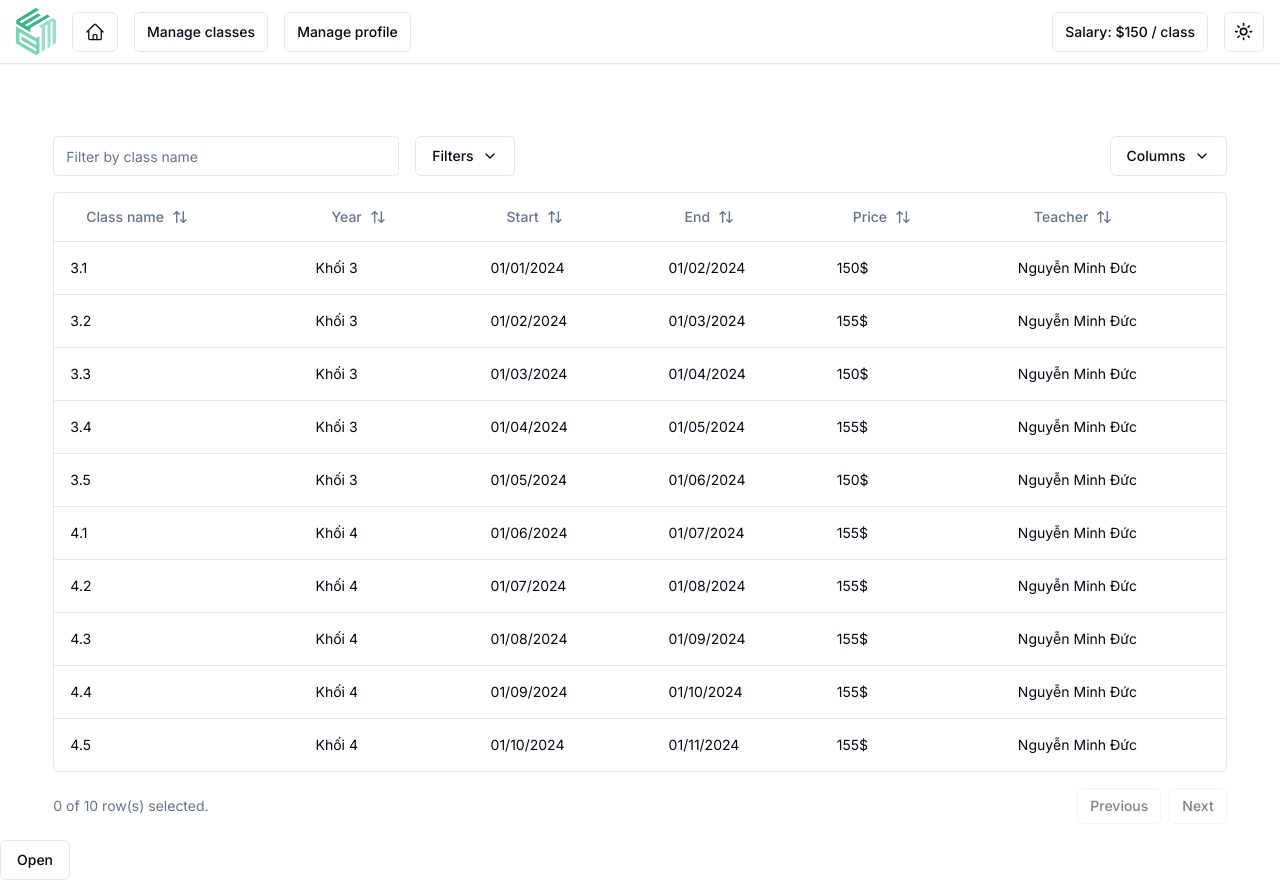
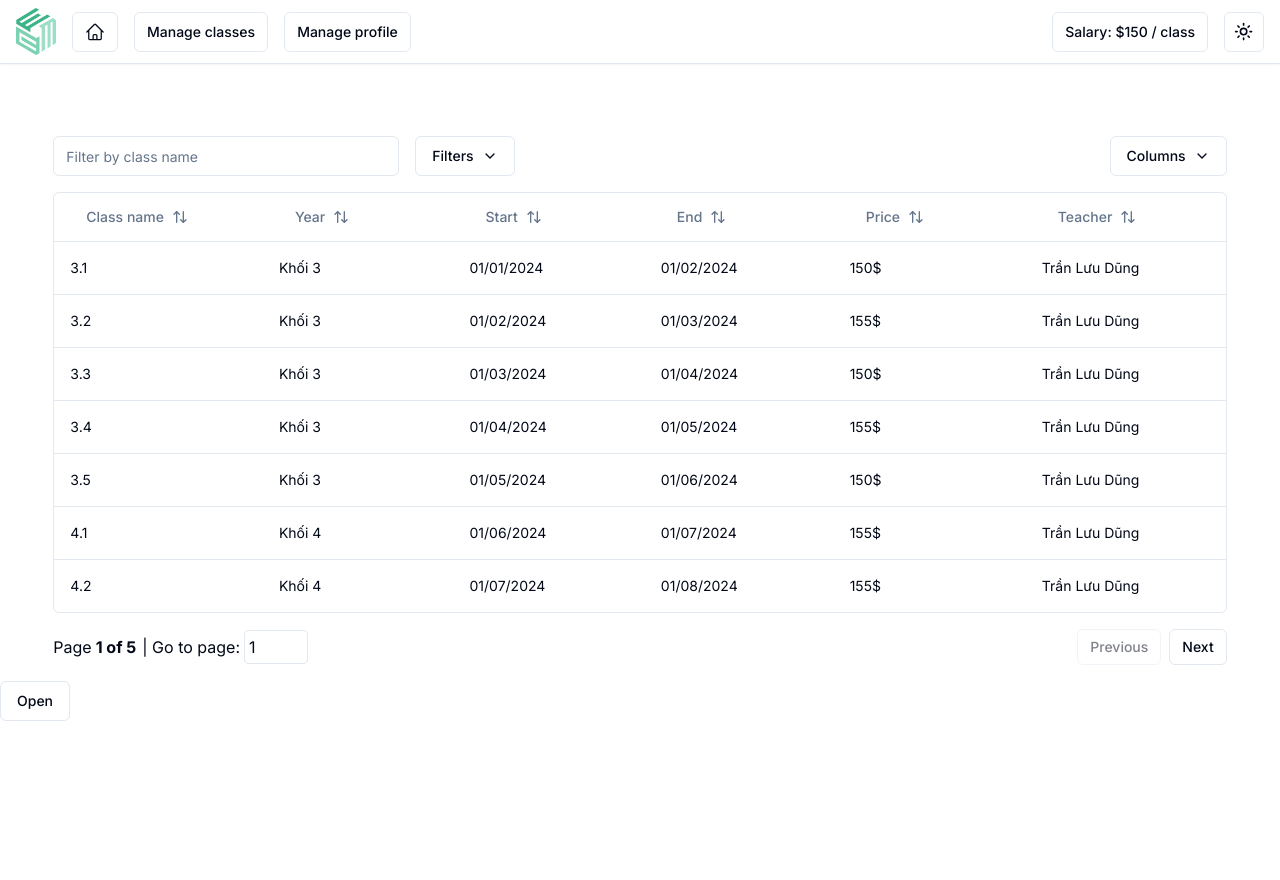
Before and after one commit to dungtl2003/english-central-management, a Next.js app: page /teachers in a window 1280 px wide. After the commit the page ends 800 px from the top, so only its background shows below. Built offline with nearby package versions, Linux system fonts and the light colour scheme.

Commit message:
chore: add pagination

```diff
--- a/app/(main)/teachers/_components/dummyData.ts
+++ b/app/(main)/teachers/_components/dummyData.ts
@@ -1,6 +1,166 @@
 import {ClassInfo} from "./classInfoModel";
 
 export const dummyData: ClassInfo[] = [
+    {
+        className: "3.1", // grade.index
+        teacher: "Trần Lưu Dũng", // teacher
+        year: "Khối 3", // "Khối " + year
+        start: "01/01/2024",
+        end: "01/02/2024",
+        price: "150$",
+    },
+    {
+        className: "3.2", // grade.index
+        teacher: "Trần Lưu Dũng", // teacher
+        year: "Khối 3", // "Khối " + year
+        start: "01/02/2024",
+        end: "01/03/2024",
+        price: "155$",
+    },
+    {
+        className: "3.3", // grade.index
+        teacher: "Trần Lưu Dũng", // teacher
+        year: "Khối 3", // "Khối " + year
+        start: "01/03/2024",
+        end: "01/04/2024",
+        price: "150$",
+    },
+    {
+        className: "3.4", // grade.index
+        teacher: "Trần Lưu Dũng", // teacher
+        year: "Khối 3", // "Khối " + year
+        start: "01/04/2024",
+        end: "01/05/2024",
+        price: "155$",
+    },
+    {
+        className: "3.5", // grade.index
+        teacher: "Trần Lưu Dũng", // teacher
+        year: "Khối 3", // "Khối " + year
+        start: "01/05/2024",
+        end: "01/06/2024",
+        price: "150$",
+    },
+    {
+        className: "4.1", // grade.index
+        teacher: "Trần Lưu Dũng", // teacher
+        year: "Khối 4", // "Khối " + year
+        start: "01/06/2024",
+        end: "01/07/2024",
+        price: "155$",
+    },
+    {
+        className: "4.2", // grade.index
+        teacher: "Trần Lưu Dũng", // teacher
+        year: "Khối 4", // "Khối " + year
+        start: "01/07/2024",
+        end: "01/08/2024",
+        price: "155$",
+    },
+    {
+        className: "4.3", // grade.index
+        teacher: "Trần Lưu Dũng", // teacher
+        year: "Khối 4", // "Khối " + year
+        start: "01/08/2024",
+        end: "01/09/2024",
+        price: "155$",
+    },
+    {
+        className: "4.4", // grade.index
+        teacher: "Trần Lưu Dũng", // teacher
+        year: "Khối 4", // "Khối " + year
+        start: "01/09/2024",
+        end: "01/10/2024",
+        price: "155$",
+    },
+    {
+        className: "4.5", // grade.index
+        teacher: "Trần Lưu Dũng", // teacher
+        year: "Khối 4", // "Khối " + year
+        start: "01/10/2024",
+        end: "01/11/2024",
+        price: "155$",
+    },
+    {
+        className: "3.1", // grade.index
+        teacher: "Nguyễn Hữu Nhật Quang", // teacher
+        year: "Khối 3", // "Khối " + year
+        start: "01/01/2024",
+        end: "01/02/2024",
+        price: "150$",
+    },
+    {
+        className: "3.2", // grade.index
+        teacher: "Nguyễn Hữu Nhật Quang", // teacher
+        year: "Khối 3", // "Khối " + year
+        start: "01/02/2024",
+        end: "01/03/2024",
+        price: "155$",
+    },
+    {
+        className: "3.3", // grade.index
+        teacher: "Nguyễn Hữu Nhật Quang", // teacher
+        year: "Khối 3", // "Khối " + year
+        start: "01/03/2024",
+        end: "01/04/2024",
+        price: "150$",
+    },
+    {
+        className: "3.4", // grade.index
+        teacher: "Nguyễn Hữu Nhật Quang", // teacher
+        year: "Khối 3", // "Khối " + year
+        start: "01/04/2024",
+        end: "01/05/2024",
+        price: "155$",
+    },
+    {
+        className: "3.5", // grade.index
+        teacher: "Nguyễn Hữu Nhật Quang", // teacher
+        year: "Khối 3", // "Khối " + year
+        start: "01/05/2024",
+        end: "01/06/2024",
+        price: "150$",
+    },
+    {
+        className: "4.1", // grade.index
+        teacher: "Nguyễn Hữu Nhật Quang", // teacher
+        year: "Khối 4", // "Khối " + year
+        start: "01/06/2024",
+        end: "01/07/2024",
+        price: "155$",
+    },
+    {
+        className: "4.2", // grade.index
+        teacher: "Nguyễn Hữu Nhật Quang", // teacher
+        year: "Khối 4", // "Khối " + year
+        start: "01/07/2024",
+        end: "01/08/2024",
+        price: "155$",
+    },
+    {
+        className: "4.3", // grade.index
+        teacher: "Nguyễn Hữu Nhật Quang", // teacher
+        year: "Khối 4", // "Khối " + year
+        start: "01/08/2024",
+        end: "01/09/2024",
+        price: "155$",
+    },
+    {
+        className: "4.4", // grade.index
+        teacher: "Nguyễn Hữu Nhật Quang", // teacher
+        year: "Khối 4", // "Khối " + year
+        start: "01/09/2024",
+        end: "01/10/2024",
+        price: "155$",
+    },
+    {
+        className: "4.5", // grade.index
+        teacher: "Nguyễn Hữu Nhật Quang", // teacher
+        year: "Khối 4", // "Khối " + year
+        start: "01/10/2024",
+        end: "01/11/2024",
+        price: "155$",
+    },
     {
         className: "3.1", // grade.index
         teacher: "Nguyễn Minh Đức", // teacher
--- a/app/(main)/teachers/_components/table-combine.tsx
+++ b/app/(main)/teachers/_components/table-combine.tsx
@@ -12,6 +12,7 @@ import {
     ColumnDef,
     ColumnFiltersState,
     SortingState,
+    PaginationState,
     VisibilityState,
     flexRender,
     getCoreRowModel,
@@ -70,6 +71,10 @@ export function TeacherTable() {
     const [rowSelection, _setRowSelection] = React.useState({});
     const [filterType, _setFilterType] = React.useState("className");
     const [selectedRadio, _setSelectedRadio] = React.useState("className");
+    const [pagination, setPagination] = React.useState<PaginationState>({
+        pageIndex: 0,
+        pageSize: 7,
+    });
 
     const table = useReactTable({
         data,
@@ -82,11 +87,13 @@ export function TeacherTable() {
         getFilteredRowModel: getFilteredRowModel(),
         onColumnVisibilityChange: _setColumnVisibility,
         onRowSelectionChange: _setRowSelection,
+        onPaginationChange: setPagination,
         state: {
             sorting,
             columnFilters,
             columnVisibility,
             rowSelection,
+            pagination,
         },
     });
 
@@ -211,7 +218,10 @@ export function TeacherTable() {
                                         }
                                     >
                                         {row.getVisibleCells().map((cell) => (
-                                            <TableCell key={cell.id}>
+                                            <TableCell
+                                                key={cell.id}
+                                                className="w-[235px]"
+                                            >
                                                 {flexRender(
                                                     cell.column.columnDef.cell,
                                                     cell.getContext()
@@ -234,16 +244,38 @@ export function TeacherTable() {
                     </Table>
                 </div>
                 <div className="flex items-center justify-end space-x-2 py-4">
-                    <div className="flex-1 text-sm text-muted-foreground">
-                        {table.getFilteredSelectedRowModel().rows.length} of{" "}
-                        {table.getFilteredRowModel().rows.length} row(s)
-                        selected.
+                    <div className="inline-flex flex-1">
+                        <span className="flex items-center gap-1">
+                            <div>Page</div>
+                            <strong>
+                                {table.getState().pagination.pageIndex + 1} of{" "}
+                                {table.getPageCount().toLocaleString()}
+                            </strong>
+                        </span>
+                        <span className="flex pl-1.5 items-center gap-1">
+                            | Go to page:
+                            <input
+                                type="number"
+                                defaultValue={
+                                    table.getState().pagination.pageIndex + 1
+                                }
+                                onChange={(e) => {
+                                    const page = e.target.value
+                                        ? Number(e.target.value) - 1
+                                        : 0;
+                                    table.setPageIndex(page);
+                                }}
+                                className="border p-1 rounded w-16"
+                            />
+                        </span>
                     </div>
                     <div className="space-x-2">
                         <Button
                             variant="outline"
                             size="sm"
-                            onClick={() => table.previousPage()}
+                            onClick={() => {
+                                table.previousPage();
+                            }}
                             disabled={!table.getCanPreviousPage()}
                         >
                             Previous
```
